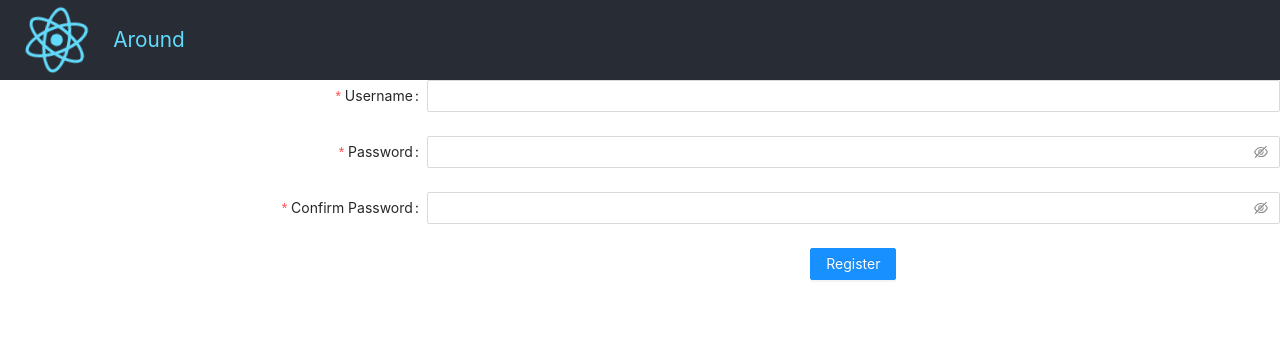
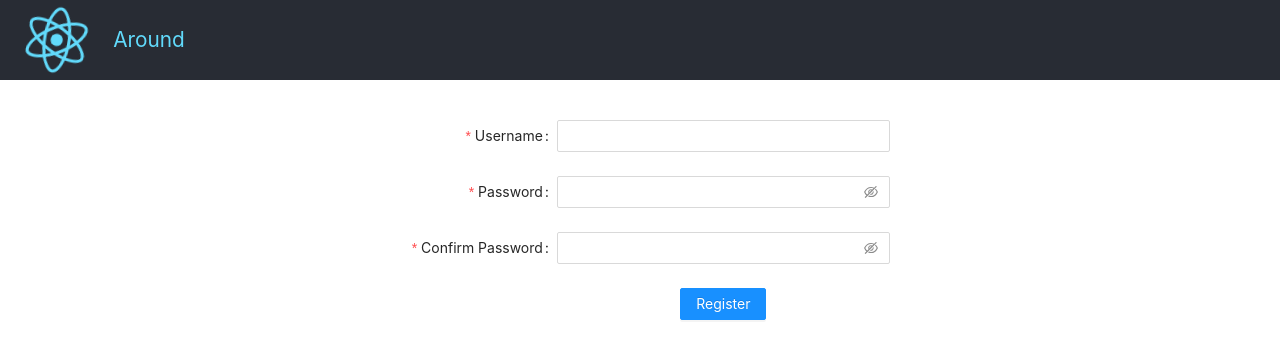
Before and after one commit to iamjustnobody/around-web, a React (Create React App) app: page /register in a window 1280 px wide. Shown: the top 358 px of the page. Built offline with nearby package versions, Linux system fonts and the light colour scheme.

Commit message:
register.css

```diff
--- a/src/components/Main.js
+++ b/src/components/Main.js
@@ -5,7 +5,9 @@ import {test} from "./test"
 export class Main extends React.Component{
     render(){
         return (
-            <Register />
+            <div className="main">
+                <Register />
+            </div>
         );
     }
 }
--- a/src/components/Register.js
+++ b/src/components/Register.js
@@ -122,7 +122,7 @@ export const Register = () => {
     }));
  */
     return (
-        <Form
+        < Form className="register"
             {...formItemLayout}
             form={form}
             name="register"
--- a/src/index.css
+++ b/src/index.css
@@ -1,6 +1,8 @@
 @import "styles/App.css";
 @import "~antd/dist/antd.css";
 @import "styles/TopBar.css";
+@import "styles/Main.css";
+@import "styles/Register.css";
 
 body {
   margin: 0;
--- a/src/styles/Main.css
+++ b/src/styles/Main.css
@@ -0,0 +1,7 @@
+.main{
+/*display: flex;
+    flex: 1;
+    justify-content: center;
+ */
+    margin-top: 40px;
+}
--- a/src/styles/Register.css
+++ b/src/styles/Register.css
@@ -0,0 +1,7 @@
+.register{
+    width: 500px;
+    margin:0 auto;
+    /*
+    margin-left:100px;margin-right:100px;
+     */
+}
```
Also changed, not shown: 1 other file (tests, documents, lock files or other folders).
